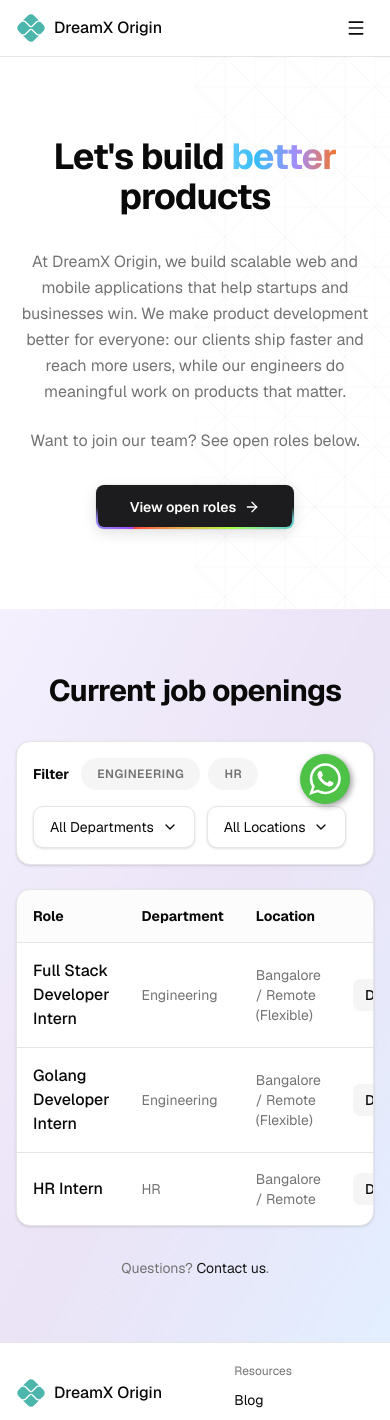
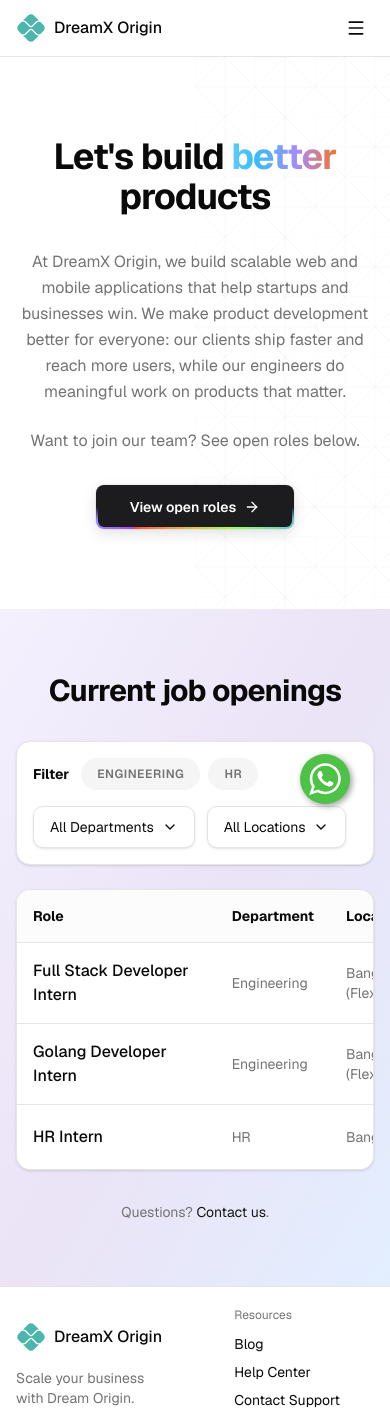
Before and after one commit to DreamX-Origin-Technologies/DreamXOrigin, a React (Vite) app: page /careers in a window 390 px wide. Shown: the top 1420 px of the page. Built offline with nearby package versions, Linux system fonts and the light colour scheme.

Commit message:
feat: Fixed the scroll issue in mobile view

```diff
--- a/src/pages/Careers.tsx
+++ b/src/pages/Careers.tsx
@@ -454,13 +454,13 @@
             </div>
 
             {/* Job table */}
-            <div className="overflow-hidden rounded-xl border border-border bg-card shadow-sm">
-              <table className="w-full border-collapse text-left">
+            <div className="overflow-x-auto overflow-y-hidden rounded-xl border border-border bg-card shadow-sm">
+              <table className="w-full min-w-[600px] border-collapse text-left">
                 <thead>
                   <tr className="border-b border-border bg-muted/30 dark:bg-muted/20">
-                    <th className="px-4 py-4 text-sm font-bold text-foreground md:px-6">Role</th>
-                    <th className="px-4 py-4 text-sm font-bold text-foreground md:px-6">Department</th>
-                    <th className="px-4 py-4 text-sm font-bold text-foreground md:px-6">Location</th>
+                    <th className="px-4 py-4 text-sm font-bold text-foreground md:px-6 whitespace-nowrap">Role</th>
+                    <th className="px-4 py-4 text-sm font-bold text-foreground md:px-6 whitespace-nowrap">Department</th>
+                    <th className="px-4 py-4 text-sm font-bold text-foreground md:px-6 whitespace-nowrap">Location</th>
                     <th className="w-24 px-4 py-4 md:px-6" aria-label="Details" />
                   </tr>
                 </thead>
```
